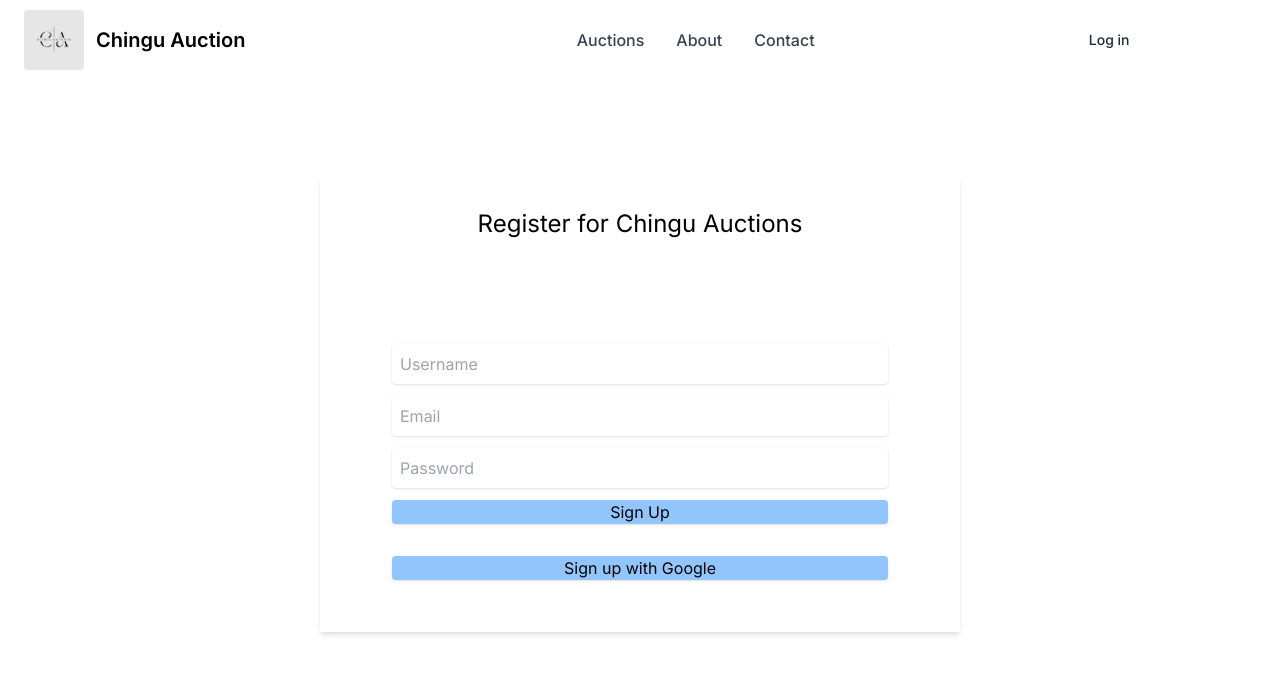
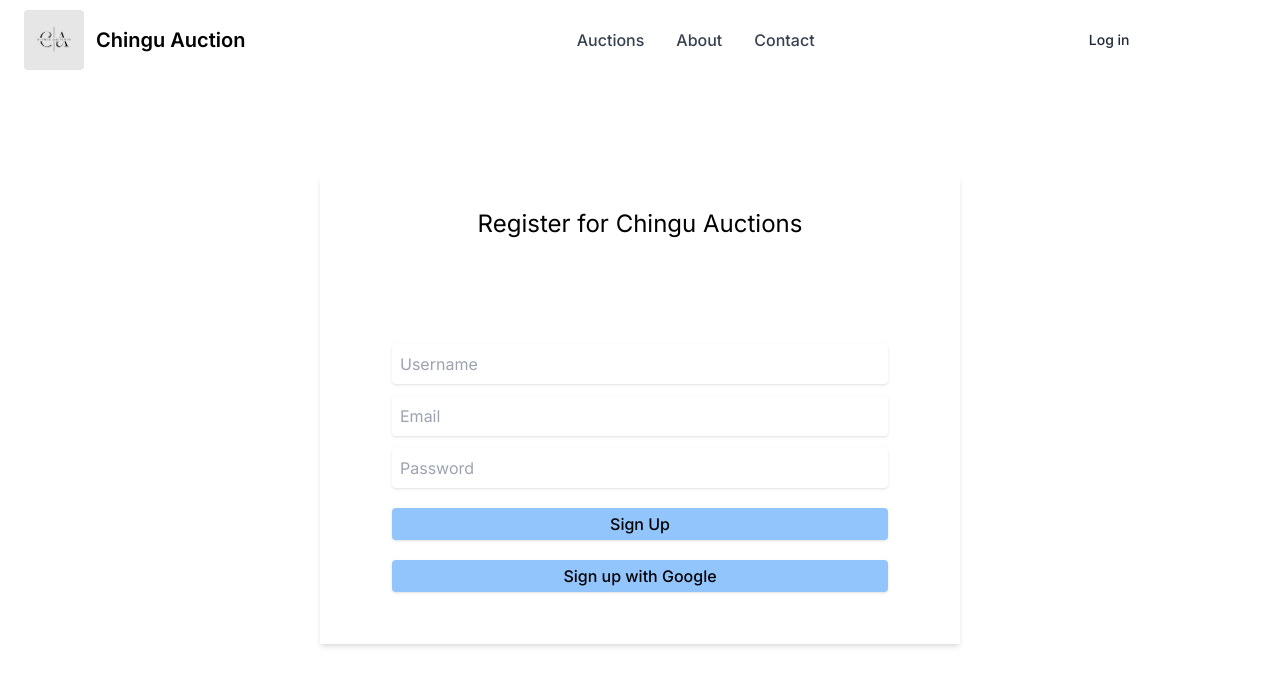
Before and after one commit to chingu-voyages/v45-tier3-team-46, a Next.js app in the folder chingu-auction-app/: page /signup in a window 1280 px wide. Shown: the top 686 px of the page. Built offline with nearby package versions, Linux system fonts and the light colour scheme; no server answers.

Commit message:
Login automatically after credentials signup

```diff
--- a/chingu-auction-app/app/signup/page.tsx
+++ b/chingu-auction-app/app/signup/page.tsx
@@ -14,9 +14,11 @@ const SignUp = () => {
     setFormData((prevFormData) => ({ ...prevFormData, [name]: value }))
   }
 
-  const handleSubmit = async (event: React.FormEvent) => {
+  const handleSignup = async (event: React.FormEvent) => {
     event.preventDefault()
-
+    console.log(event)
+    if (event.currentTarget.getAttribute("name") === "oauth")
+      return
     const newUser = {
       username: formData.username,
       email: formData.email,
@@ -29,13 +31,26 @@ const SignUp = () => {
     })
 
     const user = await response.json()
+    // login after signup, redirect to '/' instead of previous page
+    if (user) {
+      await signIn("credentials", {
+        username: formData.username,
+        password: formData.password,
+        callbackUrl: '/'
+      })
+    }
     console.log(user)
+  }
+
+  const signUpWithOAuth = async (provider: string) => {
+    // change callbackUrl to a "finish signup" page?
+    await signIn(provider, { callbackUrl: '/' })
   }
 
   return (
     <div className="flex-col m-auto sm:shadow-md w-7/8 sm:w-1/2">
       <h1 className="text-2xl text-center mt-24 p-8 mb-3">Register for Chingu Auctions</h1>
-      <form className="flex flex-col gap-3 m-10 p-8" onSubmit={handleSubmit}>
+      <form className="flex flex-col gap-3 m-10 p-8" onSubmit={handleSignup}>
         <input
           className="shadow rounded p-2"
           type="text"
@@ -60,11 +75,11 @@ const SignUp = () => {
           onChange={handleChange}
           placeholder="Password"
         />
-        <button type="submit" className="rounded shadow w-auto bg-blue-300 mb-5">
+        <button type="submit" className="rounded shadow w-auto bg-blue-300 mt-2 mb-2 p-1 font-medium">
           Sign Up
         </button>
-        <button onClick={() => signIn('google')} className="rounded shadow w-auto bg-blue-300 mb-5">
-            Sign up with Google
+        <button type="button" onClick={() => signUpWithOAuth('google')} name="oauth" className="rounded shadow w-auto bg-blue-300 mb-5 p-1 font-medium">
+          Sign up with Google
         </button>
       </form>
     </div>
```
